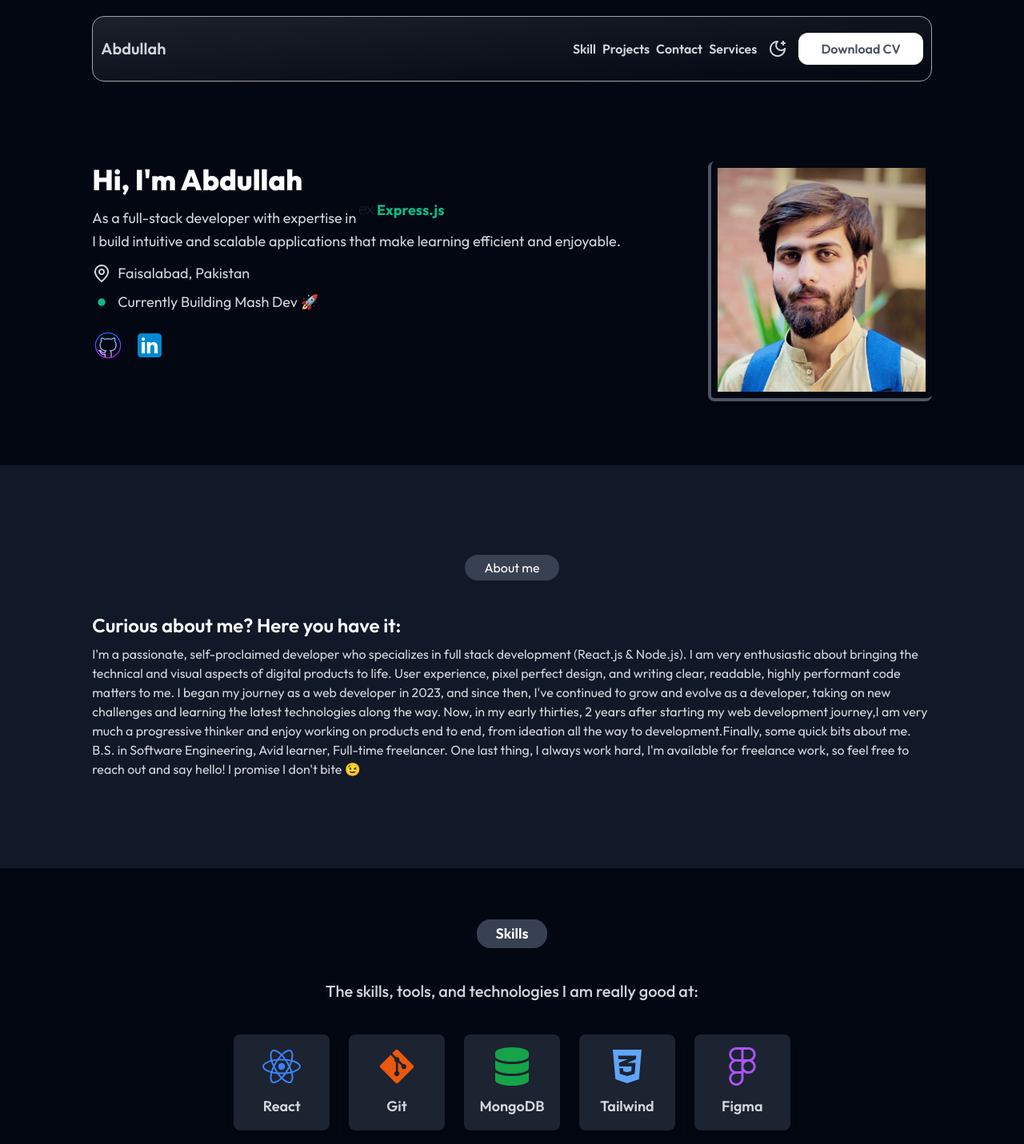
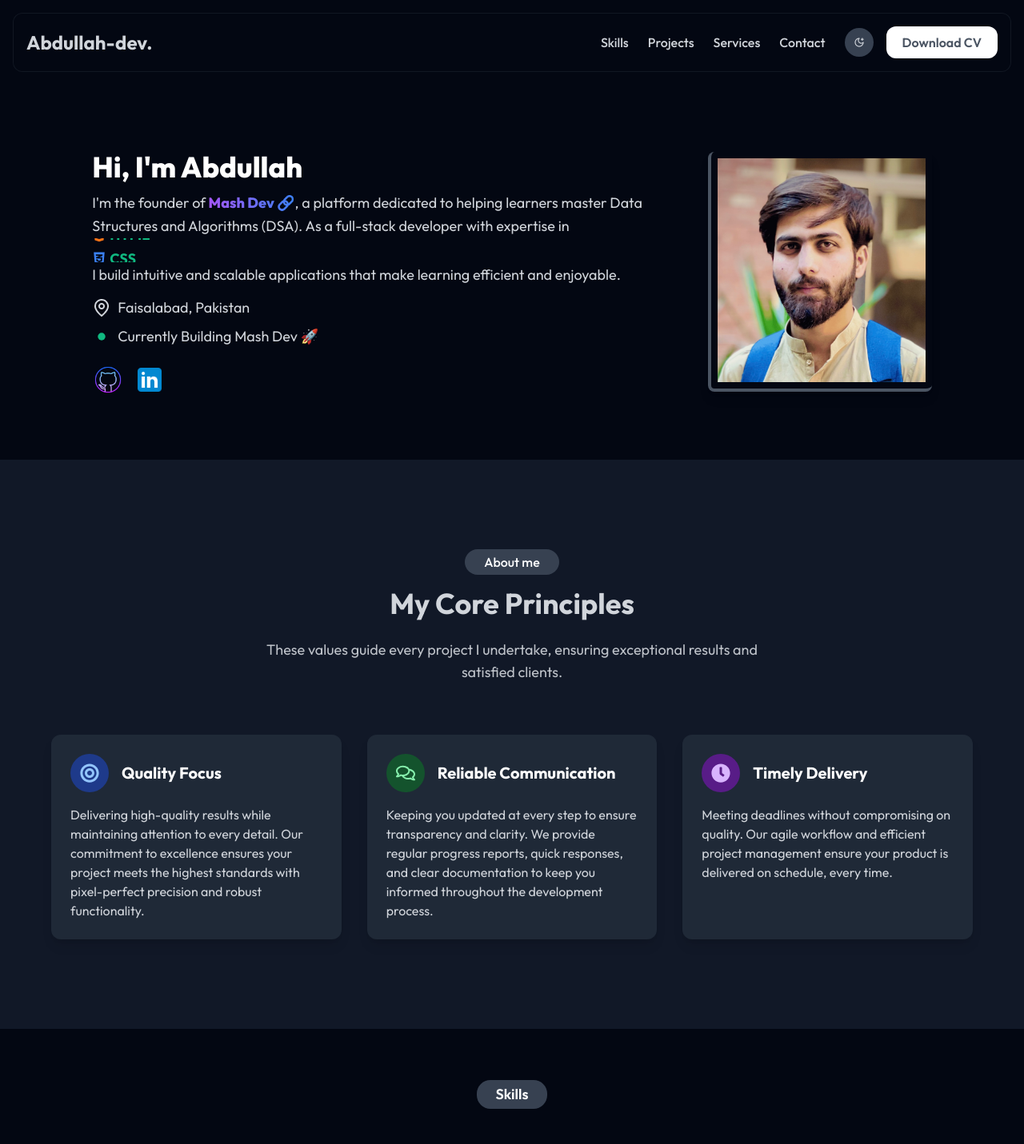
Before and after one commit to CODEMASTER-ABDULLAH-92/Portofolio, a React (Vite) app: page / in a window 1280 px wide. Shown: the top 1431 px of the page at 80% size. Built offline with nearby package versions, Linux system fonts and the light colour scheme.

Commit message:
Adding the more styling here

```diff
--- a/index.html
+++ b/index.html
@@ -4,7 +4,7 @@
     <meta charset="UTF-8" />
     <link rel="icon" type="image/svg+xml" href="/c.png" class="rounded-[50%] h-[3px]" />
     <meta name="viewport" content="width=device-width, initial-scale=1.0" />
-    <title>Abdullah | Home</title>
+    <title>Abdullah | Developer</title>
   </head>
   <body>
     <div id="root"></div>
--- a/src/Component/About.jsx
+++ b/src/Component/About.jsx
@@ -1,45 +1,71 @@
-
+import { FaBullseye, FaRegComments, FaClock } from "react-icons/fa";
 import React, { useContext } from "react";
 import { ContextApi } from "../Context/ContextApi";
 
 const About = () => {
   const { theme } = useContext(ContextApi);
+
+  const features = [
+    {
+      icon: FaBullseye,
+      title: "Quality Focus",
+      description: "Delivering high-quality results while maintaining attention to every detail. Our commitment to excellence ensures your project meets the highest standards with pixel-perfect precision and robust functionality.",
+      iconBg: theme ? "bg-blue-900" : "bg-blue-100",
+      iconColor: theme ? "text-blue-300" : "text-blue-600"
+    },
+    {
+      icon: FaRegComments,
+      title: "Reliable Communication",
+      description: "Keeping you updated at every step to ensure transparency and clarity. We provide regular progress reports, quick responses, and clear documentation to keep you informed throughout the development process.",
+      iconBg: theme ? "bg-green-900" : "bg-green-100",
+      iconColor: theme ? "text-green-300" : "text-green-600"
+    },
+    {
+      icon: FaClock,
+      title: "Timely Delivery",
+      description: "Meeting deadlines without compromising on quality. Our agile workflow and efficient project management ensure your product is delivered on schedule, every time.",
+      iconBg: theme ? "bg-purple-900" : "bg-purple-100",
+      iconColor: theme ? "text-purple-300" : "text-purple-600"
+    }
+  ];
+
   return (
-    <div id="about">
-      <div
-        className={`${
-          theme
-            ? "bg-[--dark-about-bg] text-[--dark-text]"
-            : "bg-[--ligth-about-bg] text-[--light-text]"
-        } flex justify-center items-center gap-10 flex-col px-[1vw] sm:px-[5vw] md:px-[7vw] py-28 lg:px-[9vw]`}
-      >
-        <button className="bg-[--dark-btn-bg] text-white rounded-[17px] px-6 py-1">
-          About me
-        </button>
-        <div className="flex sm:flex-row flex-col-reverse justify-start items-start gap-10">
-          <div>
-            <h2 className={`${theme ? "text-white":"text-black"} text-2xl font-semibold pb-2`}>Curious about me? Here you have it:</h2>
-            <p>
-              I'm a passionate, self-proclaimed developer who specializes in full
-              stack development (React.js & Node.js). I am very enthusiastic
-              about bringing the technical and visual aspects of digital
-              products to life. User experience, pixel perfect design, and
-              writing clear, readable, highly performant code matters to me. I
-              began my journey as a web developer in 2023, and since then, I've
-              continued to grow and evolve as a developer, taking on new
-              challenges and learning the latest technologies along the way.
-              Now, in my early thirties, 2 years after starting my web
-              development journey,I am very much a progressive
-              thinker and enjoy working on products end to end, from ideation
-              all the way to development.Finally, some quick bits about me. B.S. in Software Engineering,
-              Avid learner, Full-time freelancer. One last
-              thing, I always work hard, I'm available for freelance work, so feel free to reach out
-              and say hello! I promise I don't bite 😉
-            </p>
-          </div>
+    <section id="about" className={`${theme ? "bg-[--dark-about-bg]" : "bg-[--light-about-bg]"} transition-colors duration-300`}>
+      <div className={`${theme ? "text-[--dark-text]" : "text-[--light-text]"} container mx-auto px-4 sm:px-6 py-28`}>
+        {/* Section Header */}
+        <div className="text-center mb-16">
+          <button className={`${theme ? "bg-[--dark-btn-bg]" : "bg-[--light-btn-bg]"} text-white rounded-[17px] px-6 py-1 font-medium mb-4 transition-colors duration-300`}>
+            About me
+          </button>
+          <h2 className="text-3xl md:text-4xl font-bold mb-6">My Core Principles</h2>
+          <p className="max-w-2xl mx-auto text-lg opacity-90">
+            These values guide every project I undertake, ensuring exceptional results and satisfied clients.
+          </p>
+        </div>
+
+        {/* Features Grid */}
+        <div className="grid grid-cols-1 md:grid-cols-3 gap-8 max-w-6xl mx-auto">
+          {features.map((feature, index) => (
+            <div
+              key={index}
+              className={`${theme ? "bg-[--dark-card-bg]" : "bg-white"} p-6 rounded-xl shadow-lg hover:shadow-xl transition-all duration-300 hover:-translate-y-1`}
+            >
+              <div className="flex items-center mb-4">
+                <div className={`${feature.iconBg} p-3 rounded-full mr-4`}>
+                  <feature.icon className={`${feature.iconColor} text-2xl`} />
+                </div>
+                <h3 className={`text-xl font-bold ${theme ? "text-white" : "text-gray-800"}`}>
+                  {feature.title}
+                </h3>
+              </div>
+              <p className={`${theme ? "text-gray-300" : "text-gray-600"}`}>
+                {feature.description}
+              </p>
+            </div>
+          ))}
         </div>
       </div>
-    </div>
+    </section>
   );
 };
 
--- a/src/Component/Footer.jsx
+++ b/src/Component/Footer.jsx
@@ -10,7 +10,7 @@ const Footer = () => {
   };
 
   return (
-    <div className={`${theme ? "bg-[--dark-about-bg] text-[white]"  : "bg-[--ligth-about-bg] text-black"} py-20 flex flex-col justify-center items-center gap-5 px-[1vw] sm:px-[5vw] md:px-[7vw] lg:px-[9vw] `} id='contact'>
+    <div className={`${theme ? "bg-[--dark-hero-bg] text-[--dark-text]" : "bg-[--light-hero-bg] text-[--light-text]"}   py-20 flex flex-col justify-center items-center gap-5 px-[1vw] sm:px-[5vw] md:px-[7vw] lg:px-[9vw] `} id='contact'>
       <button className='bg-[--dark-btn-bg] text-white rounded-[17px] px-6 py-1'>Get In Touch</button>
       <p className='text-center'>What’s next? Feel free to reach out to me if you're looking for a developer, <br />have a query, or simply want to connect.</p>
 
--- a/src/Component/FooterBelow.jsx
+++ b/src/Component/FooterBelow.jsx
@@ -6,7 +6,7 @@ const FooterBelow = () => {
 
   return (
 
-    <footer className={` ${theme ? "bg-[--dark-hero-bg] text-[--dark-text]" : "bg-[--light-hero-bg] text-[--light-text]"} py-6 text-center px-[1vw] sm:px-[5vw] md:px-[7vw] lg:px-[9vw]`}>
+    <footer className={` ${theme ? "bg-[--dark-about-bg] text-[white]"  : "bg-[--ligth-about-bg] text-black"}  py-6 text-center px-[1vw] sm:px-[5vw] md:px-[7vw] lg:px-[9vw]`}>
       <p>&copy; 2025 | <a href="https://github.com/CODEMASTER-ABDULLAH-92"> Coded </a> with &hearts; by Abdullah Al-Hussaini</p>
     </footer>
   );
--- a/src/Component/Hero.jsx
+++ b/src/Component/Hero.jsx
@@ -1,28 +1,47 @@
 
-import React, { useContext, useRef } from 'react';
-import { FaReact, FaNodeJs, FaDatabase } from "react-icons/fa";
-import { SiTypescript, SiNextdotjs, SiExpress, SiMongodb, SiTailwindcss, SiGraphql, SiDocker, SiGit, SiJavascript } from "react-icons/si";
-import { ContextApi } from '../Context/ContextApi';
-import { asset } from '../assets/asset';
-import { motion } from 'framer-motion';
-import {Link} from 'react-router-dom'
-import {useGSAP} from '@gsap/react';
-import gsap from 'gsap'
+import React, { useContext, useRef } from "react";
+import {
+  FaReact,
+  FaNodeJs,
+  FaHtml5,
+  FaCss3Alt,
+  FaCube
+} from "react-icons/fa";
+import {
+  SiTypescript,
+  SiNextdotjs,
+  SiExpress,
+  SiMongodb,
+  SiTailwindcss,
+  SiGit,
+  SiJavascript,
+  SiCplusplus,
+} from "react-icons/si";
+import { ContextApi } from "../Context/ContextApi";
+import { asset } from "../assets/asset";
+import { motion } from "framer-motion";
+import { Link } from "react-router-dom";
+import { useGSAP } from "@gsap/react";
+import gsap from "gsap";
+
 const Hero = () => {
   const { theme } = useContext(ContextApi);
   const skillRef = useRef(null);
+
   const skills = [
+    { name: "JavaScript", icon: <SiJavascript className="text-yellow-400" /> },
     { name: "React.js", icon: <FaReact className="text-blue-500" /> },
     { name: "Node.js", icon: <FaNodeJs className="text-green-600" /> },
     { name: "MongoDB", icon: <SiMongodb className="text-green-500" /> },
     { name: "TypeScript", icon: <SiTypescript className="text-blue-600" /> },
-    { name: "Next.js", icon: <SiNextdotjs className="text-black dark:text-white" /> },
     { name: "Express.js", icon: <SiExpress className="text-gray-800 dark:text-gray-300" /> },
     { name: "Tailwind CSS", icon: <SiTailwindcss className="text-cyan-500" /> },
-    // { name: "GraphQL", icon: <SiGraphql className="text-pink-600" /> },
-    // { name: "Docker", icon: <SiDocker className="text-blue-400" /> },
+    { name: "HTML", icon: <FaHtml5 className="text-orange-500" /> },
+    { name: "CSS", icon: <FaCss3Alt className="text-blue-500" /> },
+    { name: "C++", icon: <SiCplusplus className="text-blue-600" /> },
+    { name: "OOP", icon: <FaCube className="text-purple-600" /> },
     { name: "Git", icon: <SiGit className="text-orange-600" /> },
-    { name: "JavaScript", icon: <SiJavascript className="text-yellow-400" /> },
+    { name: "Next.js", icon: <SiNextdotjs className="text-black dark:text-white" /> },
   ];
 
 useGSAP(() => {
@@ -31,7 +50,10 @@ useGSAP(() => {
     duration: 10,
     repeat: -1,
     ease: "none",
-    yoyo:true
+    yoyo:true,
+    delay:0.2,
+    stagger:0.2,
+    repeatDelay:0
   });
 });
 
@@ -55,7 +77,7 @@ useGSAP(() => {
 
         {/* Description with Animated Masah Dev */}
         <p className="mb-3 text-lg leading-relaxed">
-          {/* I'm the founder of
+          I'm the founder of
           <motion.span
             className="font-extrabold bg-gradient-to-r from-purple-500 to-blue-500 bg-clip-text text-transparent"
             initial={{ opacity: 0, scale: 0.8 }}
@@ -64,7 +86,7 @@ useGSAP(() => {
           >
             {" " } <Link to="https://mesh-dev.vercel.app/"> Mash Dev 🔗</Link>
           </motion.span>
- , a platform dedicated to helping learners master Data Structures and Algorithms (DSA). */}
+ , a platform dedicated to helping learners master Data Structures and Algorithms (DSA).
 
 As a full-stack developer with expertise in {" "}
 <strong className="text-[#10B981] inline-flex overflow-hidden h-[30px]">
--- a/src/Component/Nav.jsx
+++ b/src/Component/Nav.jsx
@@ -1,138 +1,170 @@
 import React, { useContext, useState } from "react";
 import { asset } from "../assets/asset";
-import { Link, NavLink } from "react-router-dom";
 import { ContextApi } from "../Context/ContextApi";
+
 const Nav = () => {
-  const [visible, setVisible] = useState(false);
-  const [hover,setHover] = useState("Home");
+  const [mobileMenuOpen, setMobileMenuOpen] = useState(false);
   const { theme, toggleTheme } = useContext(ContextApi);
+
+  // Navigation items data
+  const navItems = [
+    { id: "skill", label: "Skills" },
+    { id: "project", label: "Projects" },
+    { id: "services", label: "Services" },
+    { id: "contact", label: "Contact" }
+  ];
+
   return (
+    <header
+      className={`${
+        theme ? "bg-[--dark-hero-bg]" : "bg-[--light-hero-bg] shadow-md"
+      } sticky top-0 z-50 py-4 backdrop-blur-md transition-colors duration-300`}
+    >
+      <div className="container mx-auto px-4">
         <div
           className={`${
-        theme === true ? "bg-[--dark-hero-bg]" : "bg-[--light-hero-bg] shadow-[0_8px_32px_0_rgba(0,0,0,0.37)]"
-      } sticky top-0 z-10 border-opacity-18 py-[20px] backdrop-blur-[20px]`}
+            theme ? "bg-[--dark-hero-bg]" : "bg-[--light-hero-bg]"
+          } flex items-center justify-between rounded-xl border border-opacity-20 p-4 backdrop-blur-sm ${
+            theme ? "border-gray-600" : "border-gray-300"
+          }`}
         >
+          {/* Logo */}
+          <a
+            href="/"
+            className={`text-2xl font-bold ${
+              theme ? "text-[--dark-text]" : "text-[--light-text]"
+            } hover:opacity-80 transition-opacity`}
+          >
+            Abdullah-dev.
+          </a>
 
+          {/* Desktop Navigation */}
+          <nav className="hidden md:flex items-center space-x-6">
+            <ul className="flex space-x-6">
+              {navItems.map((item) => (
+                <li key={item.id}>
+                  <a
+                    href={`#${item.id}`}
+                    className={`${
+                      theme ? "text-[--dark-text]" : "text-[--light-text]"
+                    } font-medium hover:text-opacity-80 transition-colors`}
+                  >
+                    {item.label}
+                  </a>
+                </li>
+              ))}
+            </ul>
 
-      <div className={`${
-          theme === true ? "bg-[--dark-hero-bg]" : "bg-[--light-hero-bg]"
-        }  flex justify-between items-center border-[1px] rounded-[15px] border-zinc-400  py-[20px] inset-0 bg-gradient-to-br from-white/10 to-transparent px-[10px] lg:mx-[9vw]`}
+            <div className="flex items-center space-x-4 ml-4">
+              <button
+                onClick={toggleTheme}
+                className={`p-2 rounded-full ${
+                  theme ? "bg-gray-700" : "bg-gray-200"
+                }`}
+                aria-label="Toggle theme"
               >
-        {/* logo  */}
-        <h2
-          className={`${
-            theme === true ? "text-[--dark-text]" : "text-[--light-text]"
-          } font-semibold text-xl`}
-        >
-         <a href="/">Abdullah</a>
-        </h2>
-        {/* links  */}
-        <div className="flex justify-center items-center gap-2">
-          <ul className="hidden sm:flex justify-center items-center gap-2">
-            <a href="#skill"
-              className={`${
-                theme === true ? "text-[--dark-text]" : "text-[--light-text]"
-              } font-semibold`}
-            >
-              Skill
-            </a>
-            <a href="#Project"
-              className={`${
-                theme === true ? "text-[--dark-text]" : "text-[--light-text]"
-              } font-semibold`}
-            >
-              Projects
-            </a>
-            <a href="#contact"
-              className={`${
-                theme === true ? "text-[--dark-text]" : "text-[--light-text]"
-              } font-semibold`}
-            >
-              Contact
-            </a>
-            <a href="#Services"
-              className={`${
-                theme === true ? "text-[--dark-text]" : "text-[--light-text]"
-              } font-semibold`}
-            >
-Services
-            </a>
-          </ul>
-          <div className="hidden sm:flex justify-center items-center gap-2">
                 <img
-              src={theme === true ? asset.moon : asset.sun}
-              alt=""
-              onClick={toggleTheme}
+                  src={theme ? asset.moon : asset.sun}
+                  alt="Theme icon"
+                  className="w-5 h-5"
                 />
+              </button>
+
               <a
                 href="/abdullah.pdf"
                 target="_blank"
                 rel="noopener noreferrer"
                 className={`${
                   theme
-      ? "text-[--light-text] bg-[--light-hero-bg]"
-      : "text-[--dark-text] bg-[--dark-hero-bg]"
-  } font-semibold px-7 py-2 rounded-xl`}
+                    ? "bg-[--light-hero-bg] text-[--light-text]"
+                    : "bg-[--dark-hero-bg] text-[--dark-text]"
+                } px-5 py-2 rounded-xl font-semibold hover:opacity-90 transition-opacity`}
               >
                 Download CV
               </a>
+            </div>
+          </nav>
 
+          {/* Mobile menu button */}
+          <button
+            onClick={() => setMobileMenuOpen(!mobileMenuOpen)}
+            className="md:hidden p-2 rounded-lg focus:outline-none"
+            aria-label="Toggle menu"
+          >
+            <img
+              src={
+                mobileMenuOpen
+                  ? theme
+                    ? asset.cross_light
+                    : asset.cross_gray
+                  : theme
+                  ? asset.burger_light
+                  : asset.burger
+              }
+              alt="Menu"
+              className="w-6 h-6"
+            />
+          </button>
+        </div>
 
+        {/* Mobile Navigation */}
+        {mobileMenuOpen && (
+          <div
+            className={`md:hidden mt-4 rounded-xl p-6 ${
+              theme ? "bg-[--dark-hero-bg]" : "bg-[--light-hero-bg]"
+            } shadow-lg`}
+          >
+            <ul className="flex flex-col space-y-4">
+              {navItems.map((item) => (
+                <li key={item.id}>
+                  <a
+                    href={`#${item.id}`}
+                    onClick={() => setMobileMenuOpen(false)}
+                    className={`block py-2 ${
+                      theme ? "text-[--dark-text]" : "text-[--light-text]"
+                    } font-medium hover:opacity-80 transition-opacity`}
+                  >
+                    {item.label}
+                  </a>
+                </li>
+              ))}
+            </ul>
 
+            <div className="flex items-center justify-between mt-6 pt-6 border-t border-opacity-20">
+              <button
+                onClick={() => {
+                  toggleTheme();
+                  setMobileMenuOpen(false);
+                }}
+                className={`p-2 rounded-full ${
+                  theme ? "bg-gray-700" : "bg-gray-200"
+                }`}
+                aria-label="Toggle theme"
+              >
+                <img
+                  src={theme ? asset.moon : asset.sun}
+                  alt="Theme icon"
+                  className="w-5 h-5"
+                />
+              </button>
+
+              <a
+                href="/abdullah.pdf"
+                target="_blank"
+                rel="noopener noreferrer"
+                className={`${
+                  theme
+                    ? "bg-[--light-hero-bg] text-[--light-text]"
+                    : "bg-[--dark-hero-bg] text-[--dark-text]"
+                } px-5 py-2 rounded-xl font-semibold hover:opacity-90 transition-opacity`}
+              >
+                Download CV
+              </a>
             </div>
           </div>
-        {
-visible ?
-          <img
-          src={theme ? asset.cross_light : asset.cross_gray}
-          onClick={() => setVisible(false)}
-          alt=""
-          />
-          :
-        <img
-        src={theme ? asset.burger_light : asset.burger}
-        onClick={() => setVisible(true)}
-        className="sm:hidden"
-        alt=""
-        />
-      }
+        )}
       </div>
-
-
-
-
-      <div>
-        {/* Side nav */}
-
-
-<ul className={`${visible === false ? "hidden":"block"} flex flex-col min-h-screen overflow-hidden justify-start items-center mt-6 gap-4 text-white`}>
-            <a href="#about" onClick={()=>setVisible(!visible)}  className={`${theme === true ? "text-[--dark-text] " : "text-[--light-text]"} font-semibold`}> About</a>
-            <a href="#Project"  onClick={()=>setVisible(!visible)} className={`${theme === true ? "text-[--dark-text]" : "text-[--light-text]"} font-semibold`}> Projects</a>
-            <a href="#contact" onClick={()=>setVisible(!visible)}  className={`${theme === true ? "text-[--dark-text]" : "text-[--light-text]"} font-semibold`}> Contact</a>
-            <a href="#skill" onClick={()=>setVisible(!visible)}  className={`${theme === true ? "text-[--dark-text]" : "text-[--light-text]"} font-semibold`}> Skills</a>
-            <a href="#Services"
-              className={`${
-                theme === true ? "text-[--dark-text]" : "text-[--light-text]"
-              } font-semibold`}
-              onClick={()=>setVisible(!visible)} >
-Services
-            </a>
-        {/* <img
-              src={theme === true ? asset.moon : asset.sun}
-              onClick={()=>setVisible(!visible)}
-              onClick={toggleTheme}
-            /> */}
-            <img
-  src={theme === true ? asset.moon : asset.sun}
-  onClick={() => {
-    setVisible(!visible);  // Toggle visibility
-    toggleTheme();          // Toggle theme
-  }}
-/>
-
-      </ul>
-      </div>
-    </div>
+    </header>
   );
 };
 
--- a/src/Component/Tech.jsx
+++ b/src/Component/Tech.jsx
@@ -25,8 +25,8 @@ const Tech = () => {
             <p className='text-xl text-center font-medium'>The skills, tools, and technologies I am really good at:</p>
             <div className='grid grid-cols-3 md:grid-cols-4 lg:grid-cols-5 gap-6 text-center'>
                 {skills.map((skill, index) => (
-                    <div key={index} className={`flex flex-col items-center justify-center gap-3 p-4 rounded-lg shadow-lg bg-opacity-50 hover:scale-110 transition-transform duration-300  cursor-pointer ${theme ? "bg-gray-700":""}`}>
-                        <div className='text-5xl'>{skill.icon}</div>
+                    <div key={index} className={`flex flex-col items-center justify-center gap-3 p-4 rounded-lg shadow-lg bg-opacity-50  transition-transform duration-300  cursor-pointer ${theme ? "bg-gray-700":""}`}>
+                        <div className='text-5xl hover:scale-125 transition-transform duration-700'>{skill.icon}</div>
                         <p className='text-lg font-semibold'>{skill.name}</p>
                     </div>
                 ))}
--- a/src/Component/Testimonal.jsx
+++ b/src/Component/Testimonal.jsx
@@ -6,7 +6,7 @@ import { asset } from '../assets/asset';
 const Testimonal = () => {
     const { theme } = useContext(ContextApi);
   return (
-    <div className={`${theme ? "bg-[--dark-about-bg] text-[--dark-text]" : "bg-[--ligth-about-bg] text-[--light-text]"} flex justify-center items-center flex-col gap-10 px-[1vw] sm:px-[5vw] md:px-[7vw] py-28 lg:px-[9vw]`}>
+    <div className={`${theme ? "bg-[--dark-hero-bg] text-[--dark-text]" : "bg-[--light-hero-bg] text-[--light-text]"}  flex justify-center items-center flex-col gap-10 px-[1vw] sm:px-[5vw] md:px-[7vw] py-28 lg:px-[9vw]`}>
       <button className='bg-[--dark-btn-bg] text-white rounded-[17px] px-6 py-1'>Testimonail</button>
       <p className='text-xl text-center'>Nice things people have said about me:</p>
       <div className='flex sm:flex-row flex-col gap-4 justify-center items-center'>
```
Also changed, not shown: src/Component/Projects.jsx (+6 -3 lines), src/Component/Ruff.jsx (added, +37 -0 lines), src/Component/Servies.jsx (+2 -5 lines), 1 other file (tests, documents, lock files or other folders). Lines whose indentation alone changed are shown as unchanged.
